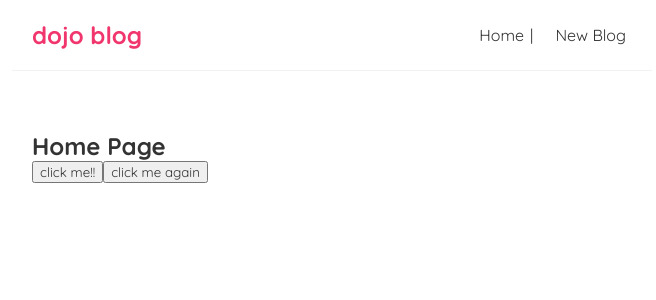
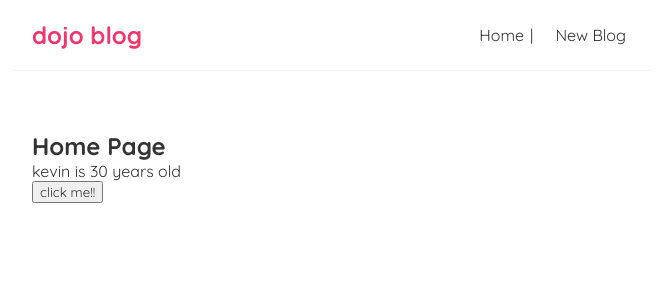
Before and after one commit to kaslong015/kaslong.github.io, a React (Create React App) app: page / in a window 1280 px wide. Shown: the top 300 px of the page, without its empty margins (308-964 px from the left). Built offline with nearby package versions, Linux system fonts and the light colour scheme; the HTML template or start-up script is replaced by a standard one.

Commit message:
use state

```diff
--- a/src/home.js
+++ b/src/home.js
@@ -1,18 +1,22 @@
+import { useState  } from "react";
+
 const Home = () => {
+    const [name,setName] = useState('kevin')
+
+    const [age,setAge] = useState(30)
 
     const handleClick = ()=>{
-        console.log("hello react")
+        setName('kaslong')
+        setAge(50)
     }
 
-    const handleClickAgain = (name,e)=>{
-        console.log(name,e);
-    }
+
 
     return (
         <div className="home">
             <h2>Home Page</h2>
+            <p>{name} is {age} years old</p>
             <button onClick={handleClick}>click me!!</button>
-            <button onClick={(e)=>handleClickAgain('kevin',e)}>click me again</button>
         </div>
     );
 }
```
